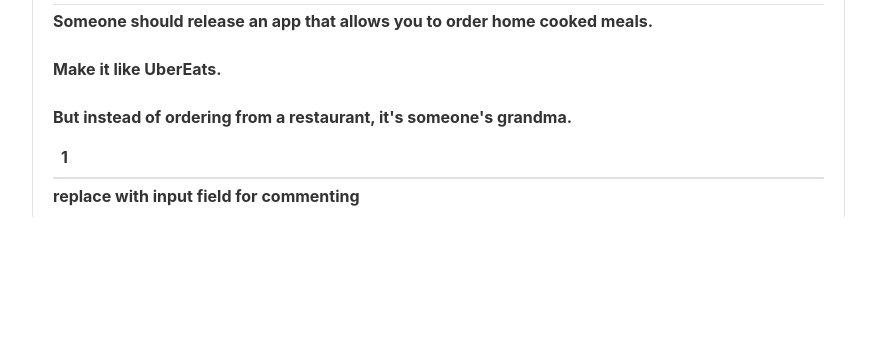
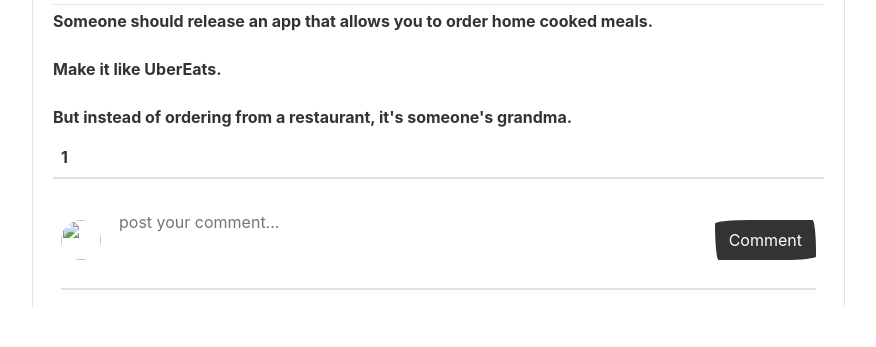
Before and after one commit to jck-bit/Threats, a Django app: page /post/1/ in a window 1280 px wide. Shown: the part 147-494 px from the top of the page, without its empty margins (50-926 px from the left). Run offline with Django 4.2, Linux system fonts and the light colour scheme; data comes from the database, SQL or seed files in the repository; both versions use the stored data as it was after the commit; some libraries are stand-ins or nearby versions; some web fonts are replaced.

Commit message:
user can post comments on a post

```diff
--- a/posts/templates/posts/post_detail.html
+++ b/posts/templates/posts/post_detail.html
@@ -22,7 +22,20 @@
           <span>{{ post.no_of_likes }}</span>
       </section>
       <div class="comments-section border-top" style="padding-top: 5px;">
-        <span>replace with input field for commenting</span>
+
+        <form method="post" action="{% url 'create-comment' post.id %}">
+          {% csrf_token %}
+          <input type="hidden" name="parent_id" value="">
+          <div class="user_post m-2 d-flex align-items-center border-bottom">
+              <a class="mr-2" href="{% url 'profile-view' pk=user.pk %}">
+                  <img class="rounded-circle article-img" src="{{user.profile.image.url}}" alt="">
+              </a>
+              <textarea name="comment_text" class="border-0 mt-3" placeholder="post your comment..." oninput="resizeTextarea()" style="resize: none; display: block; color: black;"></textarea>
+              <button type="submit" class="btn btn-primary ml-2">Comment</button>
+          </div>
+      </form>
+
+
         {% for comment in object.comments.all %}
           <div class="comment d-flex align-items-center">
             <a href="{% url 'profile-view' pk=comment.author.pk%}" style="text-decoration: none;">
@@ -38,7 +51,7 @@
               <!-- <i class="fa-solid fa-heart"></i> -->
             </div>
           </section>
-          <!-- {% for reply in comment.replies.all %}
+          {% for reply in comment.replies.all %}
             <div class="reply">
               <strong>{{ reply.author.username }}</strong>: {{ reply.text }}
               <button class="like-comment-link m-2 {% if reply.is_liked_by_user %}liked{% endif %}" data-comment-id="{{ reply.id }}">
@@ -48,8 +61,19 @@
                 </div>
               </button>
             </div>
-          {% endfor %} -->
+          {% endfor %}
         {% endfor %}
       </div>
       </article>
+    <script>
+      function resizeTextarea() {
+        const inputField = document.getElementById('inputField');
+        inputField.style.height = 'auto';
+        inputField.style.height = (inputField.scrollHeight) + 'px';
+
+        const submitButton = document.getElementById('submitButton');
+        submitButton.disabled = inputField.value.trim() === '';
+    }
+    window.addEventListener('load', resizeTextarea);
+    </script>
 {% endblock content %}
--- a/posts/urls.py
+++ b/posts/urls.py
@@ -1,6 +1,6 @@
 from .import views
 from django.urls import path
-from .views import  PostDetailView, PostUpdateView,PostDeleteView,PostCreateView
+from .views import  PostDetailView, PostUpdateView,PostDeleteView,PostCreateView, create_comment
 
 urlpatterns = [
     path('', views.home, name='post-home'),
@@ -8,5 +8,7 @@
     path('like-post/', views.like_post, name='like-post'),
     path('post/<int:pk>/', PostDetailView.as_view(), name='post-detail'),
     path('post/<int:pk>/update', PostUpdateView.as_view(), name='post-update'),
-    path('post/<int:pk>/delete', PostDeleteView.as_view(), name='post-delete')
+    path('post/<int:pk>/delete', PostDeleteView.as_view(), name='post-delete'),
+    path('post/<int:post_id>/comment/', views.create_comment, name='create-comment'),
+    path('post/<int:post_id>/comment/<int:parent_id>/', views.create_comment, name='create-comment-reply'),
 ]
--- a/posts/views.py
+++ b/posts/views.py
@@ -1,12 +1,13 @@
 from django.forms.models import BaseModelForm
 from django.shortcuts import render, redirect
-from . models import Post,LikePost
+from . models import Post,LikePost,Comment
 from django.contrib.auth.decorators import login_required
 from django.views.generic import  CreateView, DetailView, UpdateView, DeleteView,CreateView
 from django.contrib.auth.mixins import LoginRequiredMixin, UserPassesTestMixin
 from django.contrib import messages
 from django.contrib.auth.models import User
 from django.http import HttpResponse, JsonResponse
+from django.shortcuts import get_object_or_404
 
 @login_required
 def home(request):
@@ -98,3 +99,21 @@
         'likes_count': post.no_of_likes
     }
     return JsonResponse(data)
+
+def create_comment(request,post_id, parent_id=None):
+    if request.method == 'POST':
+       post = get_object_or_404(Post, id=post_id)
+       text = request.POST.get('comment_text')
+       author = request.user
+
+       if parent_id:  #if parent_id is provided, then its a reply to a comment
+           parent = get_object_or_404(Comment, id=parent_id)
+           comment = Comment.objects.create(post=post,
+                                             text=text, author=author, parent=parent)
+
+       else:  #if parent_id is not provided, then its a comment on a post
+           comment = Comment.objects.create(post=post,
+                                             text=text, author=author)
+
+       comment.save()
+       return redirect('post-detail', post.id)
```
Also changed, not shown: db.sqlite3 (added), 1 other file.
